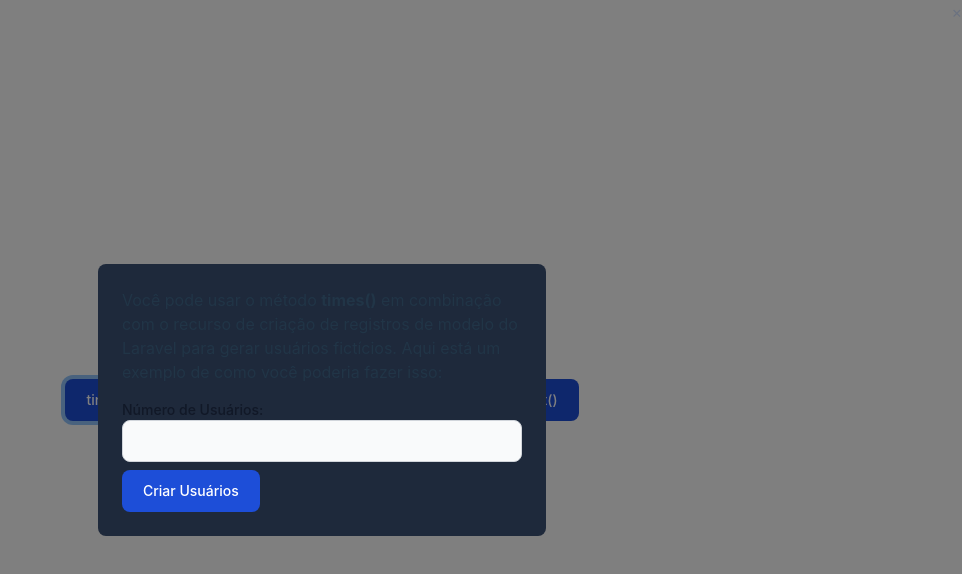
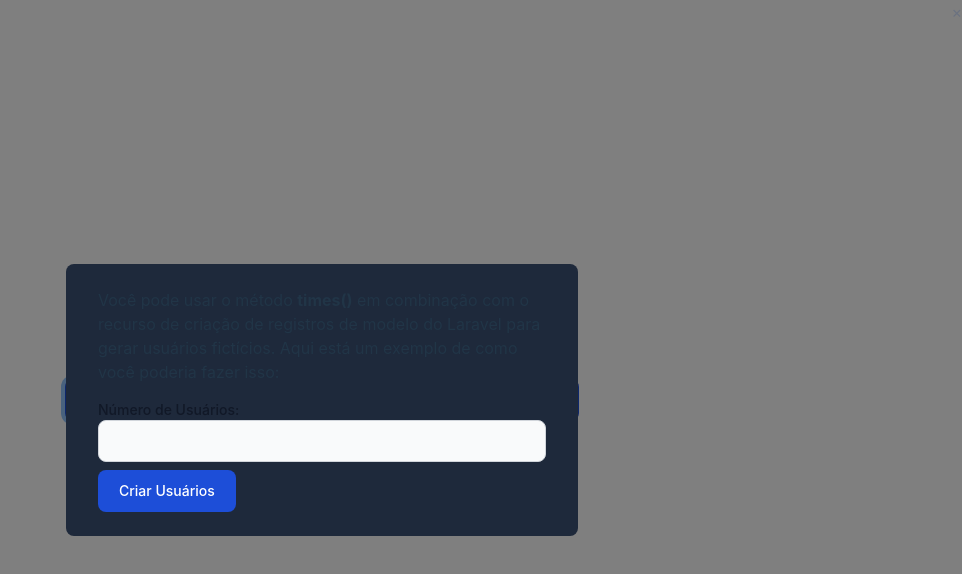
Before and after one commit to thefoxdeveloper/my-project, a React (Vite) app: page / in a window 1280 px wide. Both pictures are taken after a click on the button "times()". Shown: the top 574 px of the page, without its empty margins (318-1280 px from the left). Built offline with nearby package versions, Linux system fonts and the light colour scheme.

Commit message:
fix:tailwind

```diff
--- a/src/App.jsx
+++ b/src/App.jsx
@@ -76,7 +76,7 @@ export default function App() {
           className="fixed inset-0 z-50 flex items-center justify-center bg-black bg-opacity-50"
           onClick={handleModalClick}
         >
-          <div className="bg-slate-800 p-6 rounded-lg max-w-md w-full">
+          <div className="bg-slate-800 p-6 rounded-lg max-w-lg w-full">
             <span
               className="absolute top-0 right-0 cursor-pointer text-gray-500 hover:text-gray-700"
               onClick={closeModal}
```
